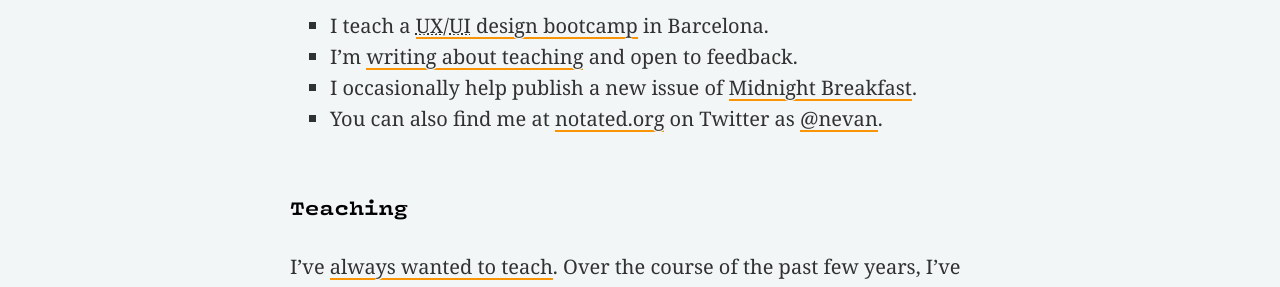
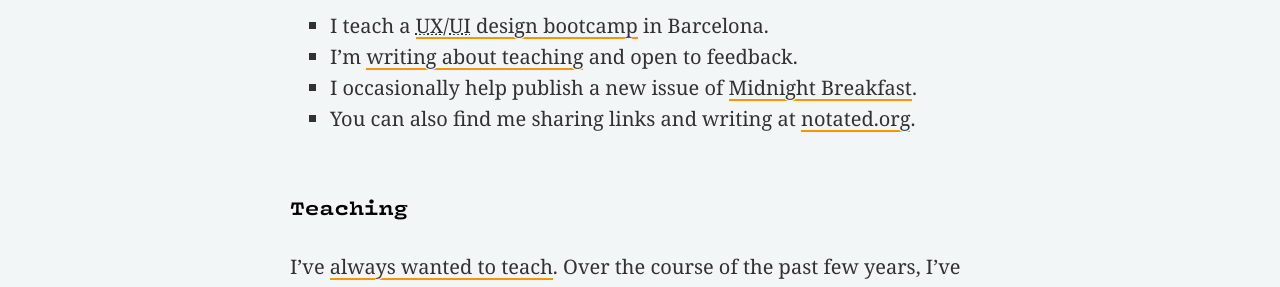
Before and after one commit to nevanscott/nevanscott.github.io, a Jekyll site: the page built from index.md, in a window 1280 px wide. Shown: the part 287-574 px from the top of the page. Built offline with Jekyll 4.4.1, drawn with Linux system fonts in a browser that asks for light colours; some web fonts are replaced.

Commit message:
Update index.md

```diff
--- a/index.md
+++ b/index.md
@@ -6,7 +6,7 @@
 * I teach a [UX/UI design bootcamp](https://uxui.cat) in Barcelona.
 * I'm [writing about teaching](https://teaching.nevan.org) and open to feedback.
 * I occasionally help publish a new issue of [Midnight Breakfast](http://midnightbreakfast.com/).
-* You can also find me at <a href="http://notated.org">notated.org</a> on Twitter as <a href="https://twitter.com/nevan" rel="me">@nevan</a>.
+* You can also find me sharing links and writing at <a href="http://notated.org">notated.org</a>.
 
 
 Teaching
```
